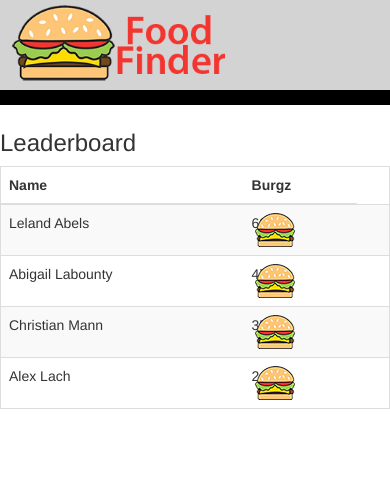
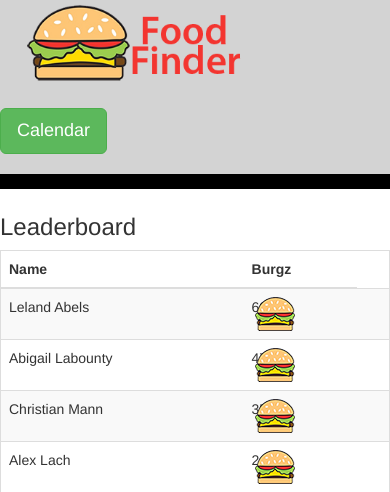
Before and after one commit to christian-mann/mufuggin_sorcerers, a Django app: page /event/leaderboard/ in a window 390 px wide. Shown: the top 492 px of the page. Run offline with Django 3.2, Linux system fonts and the light colour scheme; parts of the project's set-up code (start-up, migrations or seed data) failed here and were passed over; some libraries are stand-ins or nearby versions.

Commit message:
Style changes

```diff
--- a/foodfinder/templates/base.html
+++ b/foodfinder/templates/base.html
@@ -18,9 +18,19 @@
 </head>
 <body>
 <div class="row" style="background-color:lightgrey">
+	<div class="col-sm-3">
 	<img src="{% static 'img/Food_Finder_Logo2.png' %}" style="margin-left:25px; height:90px;"/>
-	<div class="pull-right" style="margin-right:20px">
-		<fb:login-button size="xlarge" show-faces="false" onlogin="window.location.reload()" autologoutlink="true" width="200" max-rows="1"></fb:login-button>
+</div>
+	<div class="col-sm-1 col-sm-offset-6" style="margin-right:20px">
+		{%if current_url == 'home' %}
+		<a href="/event/leaderboard" class="btn btn-success btn-lg" style="margin-top: 18px">Leaderboard</a>
+		{% else %}
+		<a href="/" class="btn btn-success btn-lg" style="margin-top: 18px">Calendar</a>
+		{% endif %}
+	</div>
+	<div class="col-sm-1">
+		<fb:login-button size="xlarge" show-faces="false" onlogin="window.location.reload()" autologoutlink="true" width="200" max-rows="1" style="margin-left:-20px"></fb:login-button>
+	</div>
 	</div>
 </div>
 <div class="row" style="background-color:black; height:15px;">
--- a/foodfinder/templates/index.html
+++ b/foodfinder/templates/index.html
@@ -29,7 +29,7 @@ img#image_url {
 	</div>
 <div style="margin-top: 50px"></div>
 <div class="row">
-	<div class="col-sm-7 col-sm-offset-1">
+	<div class="col-sm-8 col-sm-offset-2">
 		<div id="calendar"></div>
 	</div>
 </div>
--- a/foodfinder/website/views.py
+++ b/foodfinder/website/views.py
@@ -11,7 +11,7 @@ from website.models import Event, EventForm, Vote, VoteForm, User
 
 from pytz import timezone
 import pytz
-
+from django.core.urlresolvers import resolve
 # Create your views here.
 
 def home(request):
@@ -38,9 +38,7 @@ def home(request):
             'allDay' : False
         } for e in events]
     })
-
-    print events_cal
-
+    current_url = resolve(request.path_info).url_name
     form = EventForm()
     return render(request, 'index.html', {
         'events_cal': events_cal,
@@ -48,6 +46,7 @@ def home(request):
         'form' : form,
         'fb_id': get_facebook_id(request),
         'votes': votes,
+        'current_url': current_url,
     })
 
 def add_event(request):
```
